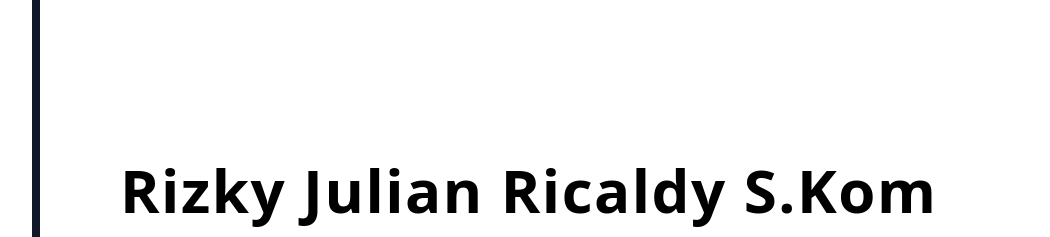
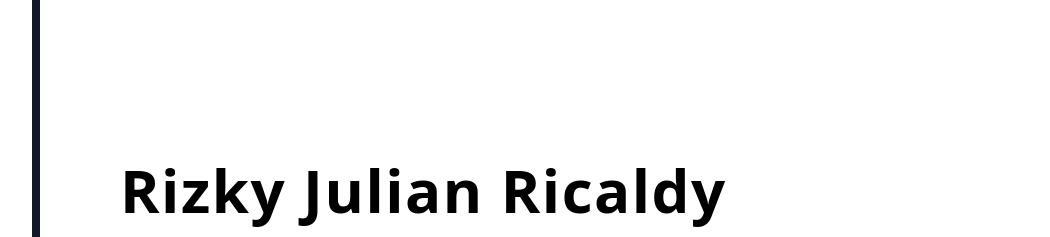
Before and after one commit to Padangenak/Portopolio, a plain HTML site: page index.html in a window 1280 px wide. Shown: the top 237 px of the page, without its empty margins (48-1098 px from the left). Drawn offline with nearby package versions, Linux system fonts and the light colour scheme.

Commit message:
Update index.html

```diff
--- a/index.html
+++ b/index.html
@@ -15,7 +15,7 @@
 				</div> -->
 				<div class="max-md:py-3">
 
-					<p class="md:text-6xl max-md:text-5xl font-semibold tracking-wide">Rizky Julian Ricaldy S.Kom</p>
+					<p class="md:text-6xl max-md:text-5xl font-semibold tracking-wide">Rizky Julian Ricaldy</p>
 					<p class="md:text-3xl max-md:text-2xl my-5 tracking-wide">Muslim | Fullstack Developer</p>
 					<div class="mt-5 flex items-center gap-3">
 						<a href="https://www.linkedin.com/in/rizky-julian-ricaldy-146a21259/" target="_blank">
```
